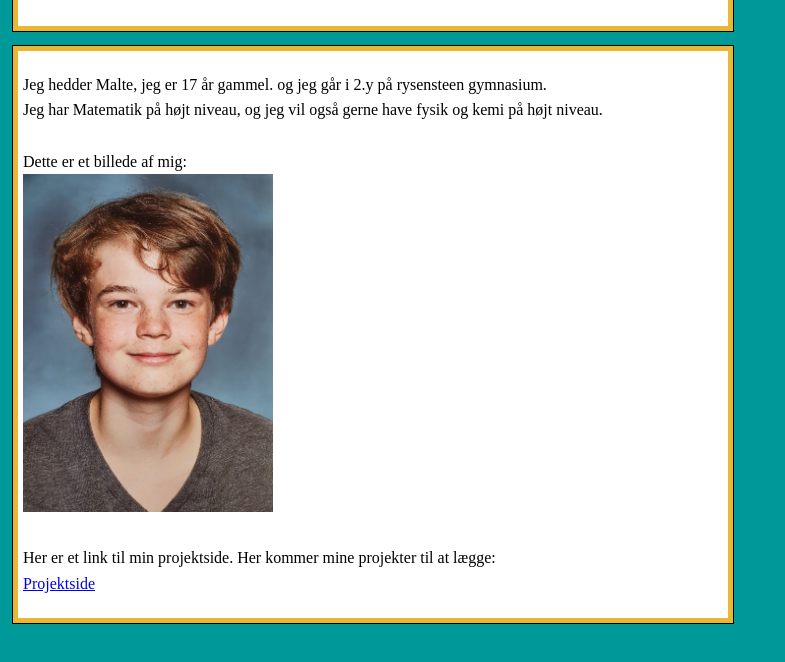
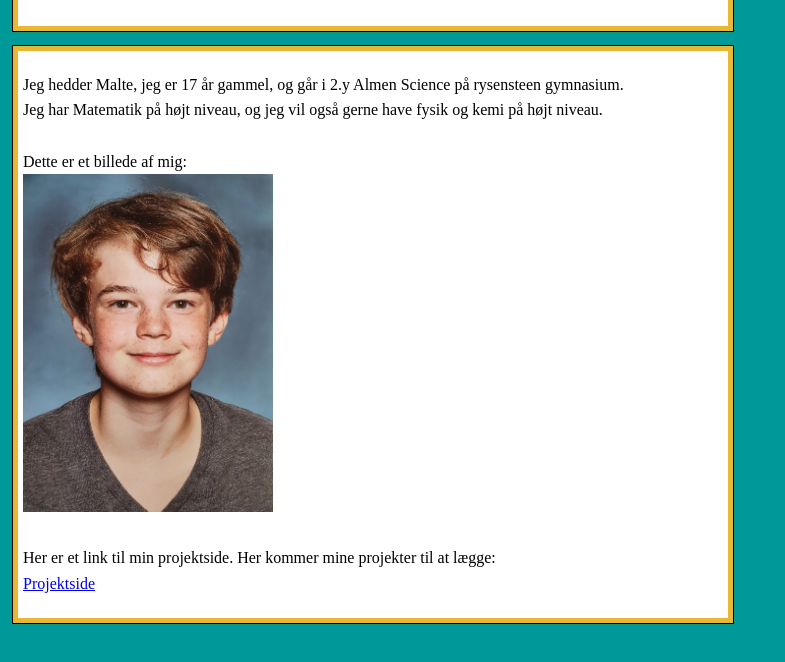
Before and after one commit to MulleNiss/Portfolio, a plain HTML site: page index.html in a window 1280 px wide. Shown: the part 84-746 px from the top of the page, without its empty margins (0-785 px from the left). Drawn offline with Linux system fonts and the light colour scheme.

Commit message:
Add files via upload

```diff
--- a/index.html
+++ b/index.html
@@ -15,7 +15,7 @@ Infomationer om mig
 <div class="box">
 <div class="a">
 <p>
-Jeg hedder Malte, jeg er 17 år gammel. og jeg går i 2.y på rysensteen gymnasium.
+Jeg hedder Malte, jeg er 17 år gammel, og går i 2.y Almen Science på rysensteen gymnasium.
 <br>
 Jeg har Matematik på højt niveau, og jeg vil også gerne have fysik og kemi på højt niveau.
 <br><br>
```
